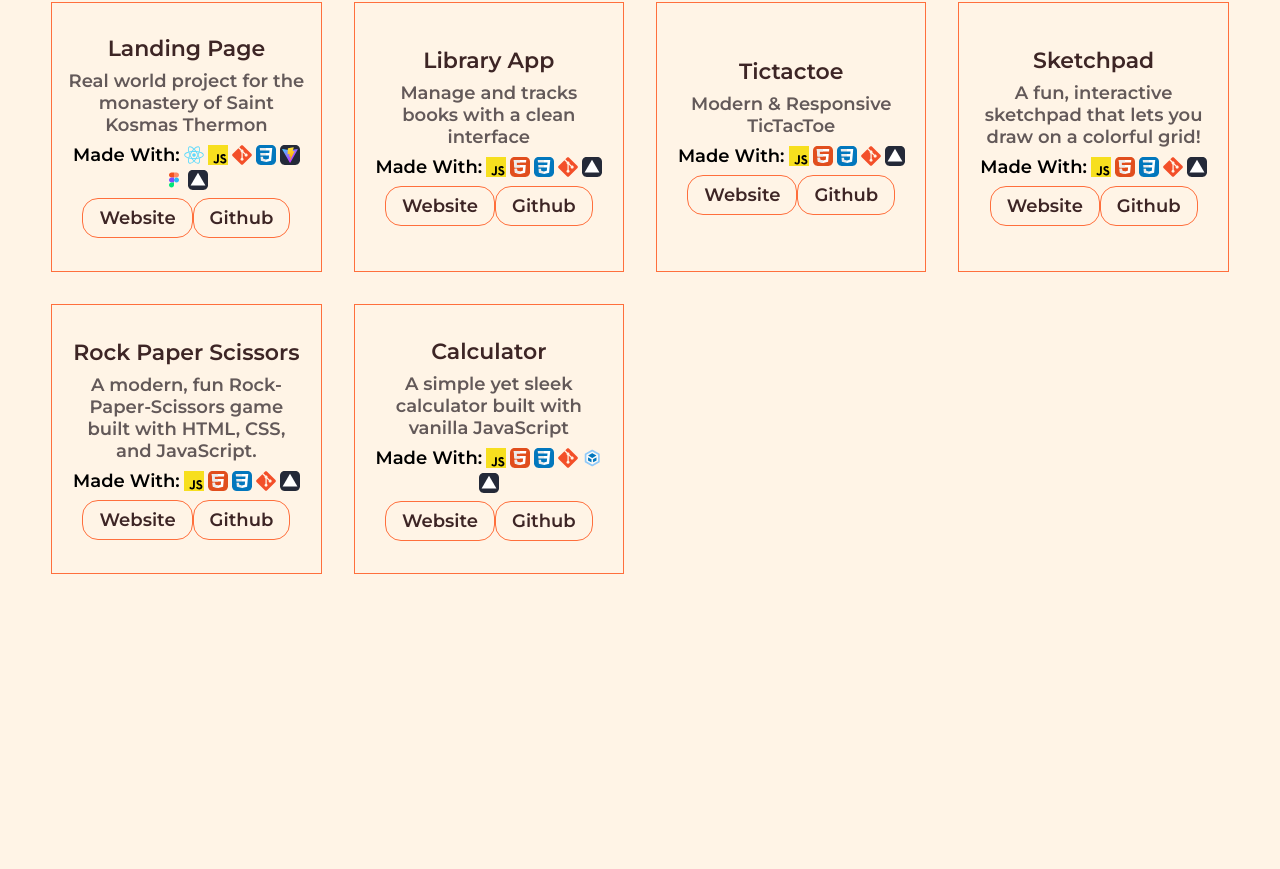
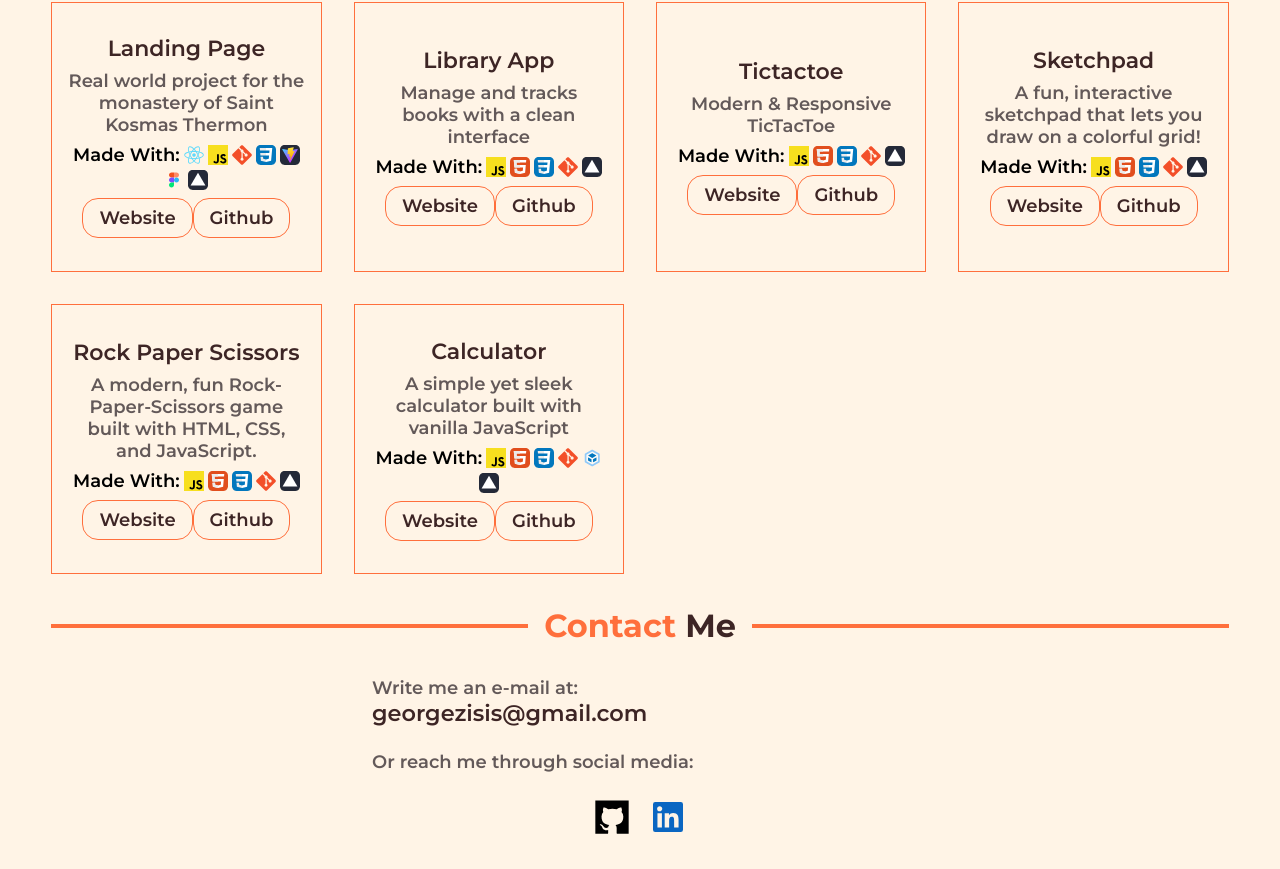
Before and after one commit to GeorgeZisis95/personal-website, a React (Vite) app: page / in a window 1280 px wide. Shown: the part 1798-2667 px from the top of the page. Before the commit the page ends 2404 px from the top, so only its background shows below. Built offline with nearby package versions, Linux system fonts and the light colour scheme.

Commit message:
fix title

```diff
--- a/src/App.css
+++ b/src/App.css
@@ -3,39 +3,16 @@ body {
 }
 
 .title {
-  display: inline-flex;
+  display: flex;
   align-items: center;
   gap: 16px;
+  width: 100%;
 }
 
+.title::before,
 .title::after {
   content: "";
-  flex-grow: 1;
+  flex: 1;
   height: 4px;
-  width: 20vw;
   background-color: var(--accent);
 }
-
-@media (max-width: 430px) {
-  .title {
-    width: 100%;
-    overflow: hidden;
-  }
-
-  .title::before,
-  .title::after {
-    content: "";
-    flex: 1;
-    height: 4px;
-    width: 10vw;
-    background-color: var(--accent);
-  }
-
-  .title::before {
-    margin-right: 1rem;
-  }
-
-  .title::after {
-    margin-left: 1rem;
-  }
-}
--- a/src/App.jsx
+++ b/src/App.jsx
@@ -1,5 +1,6 @@
 import "./App.css";
 import About from "./components/About";
+import Contact from "./components/Contact";
 import Home from "./components/Home";
 import Navigation from "./components/Navigation";
 import Projects from "./components/Projects";
@@ -18,6 +19,7 @@ export default function App() {
       <About aboutRef={aboutRef} />
       <Skills />
       <Projects projectsRef={projectsRef} />
+      <Contact />
     </>
   );
 }
--- /dev/null
+++ b/src/components/Contact.css
@@ -0,0 +1,43 @@
+.contact {
+  padding: 0 4vw;
+}
+
+.contact-container {
+  max-width: 600px;
+  margin: 0 auto;
+  padding: 2rem;
+  display: flex;
+  flex-direction: column;
+  gap: 1.5rem;
+  text-align: center;
+}
+
+.email-link h3 {
+  font-size: 1.4rem;
+  word-break: break-word; /* prevents overflow */
+}
+
+/* social icon layout */
+.sm-links-buttons {
+  display: flex;
+  justify-content: center;
+  gap: 1rem;
+}
+
+.sm-links-buttons img {
+  width: 40px;
+  height: 40px;
+  object-fit: contain;
+  transition: transform 0.2s ease-in-out;
+}
+
+.sm-links-buttons img:hover {
+  transform: scale(1.1);
+}
+
+/* wider screens */
+@media (min-width: 768px) {
+  .contact-container {
+    text-align: left;
+  }
+}
--- /dev/null
+++ b/src/components/Contact.jsx
@@ -0,0 +1,33 @@
+import "./Contact.css";
+import githubImg from "../assets/github.svg";
+import linkedinImg from "../assets/linkedin.svg";
+
+export default function Contact() {
+  return (
+    <section id="contact" className="contact">
+      <h2 className="title">
+        <div>
+          <span style={{ color: "var(--accent)" }}>Contact&nbsp;</span>
+          <span>Me</span>
+        </div>
+      </h2>
+      <div className="contact-container">
+        <div className="email-link">
+          <p style={{ color: "var(--text)" }}>Write me an e-mail at:</p>
+          <h3>georgezisis@gmail.com</h3>
+        </div>
+        <p style={{ color: "var(--text)" }}>
+          Or reach me through social media:
+        </p>
+        <div className="sm-links-buttons">
+          <a href="https://github.com/GeorgeZisis95">
+            <img src={githubImg} alt="github" />
+          </a>
+          <a href="https://www.linkedin.com/in/george-zisis-front-end/">
+            <img src={linkedinImg} alt="linkedin" />
+          </a>
+        </div>
+      </div>
+    </section>
+  );
+}
```
Also changed, not shown: src/assets/github.svg (added), src/assets/linkedin.svg (added).
